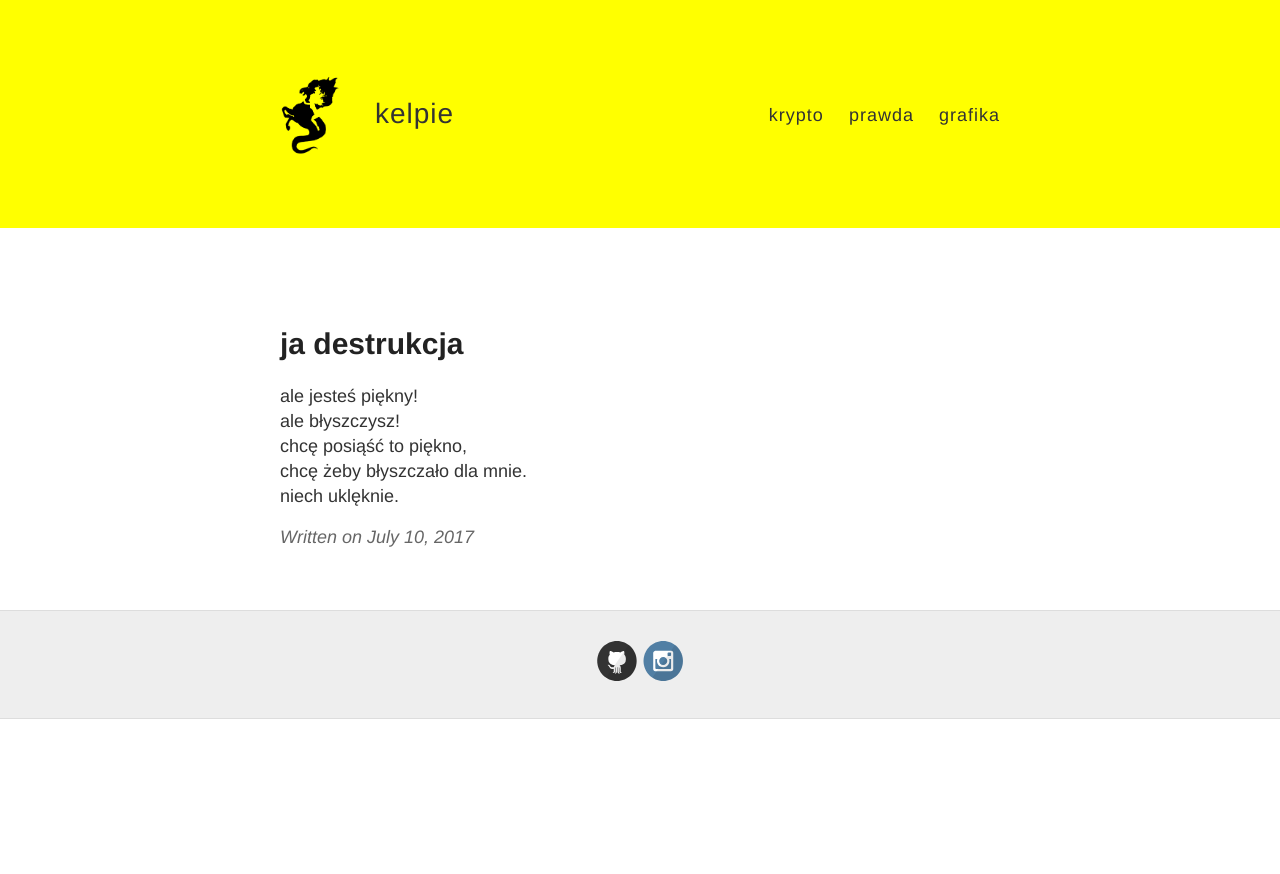
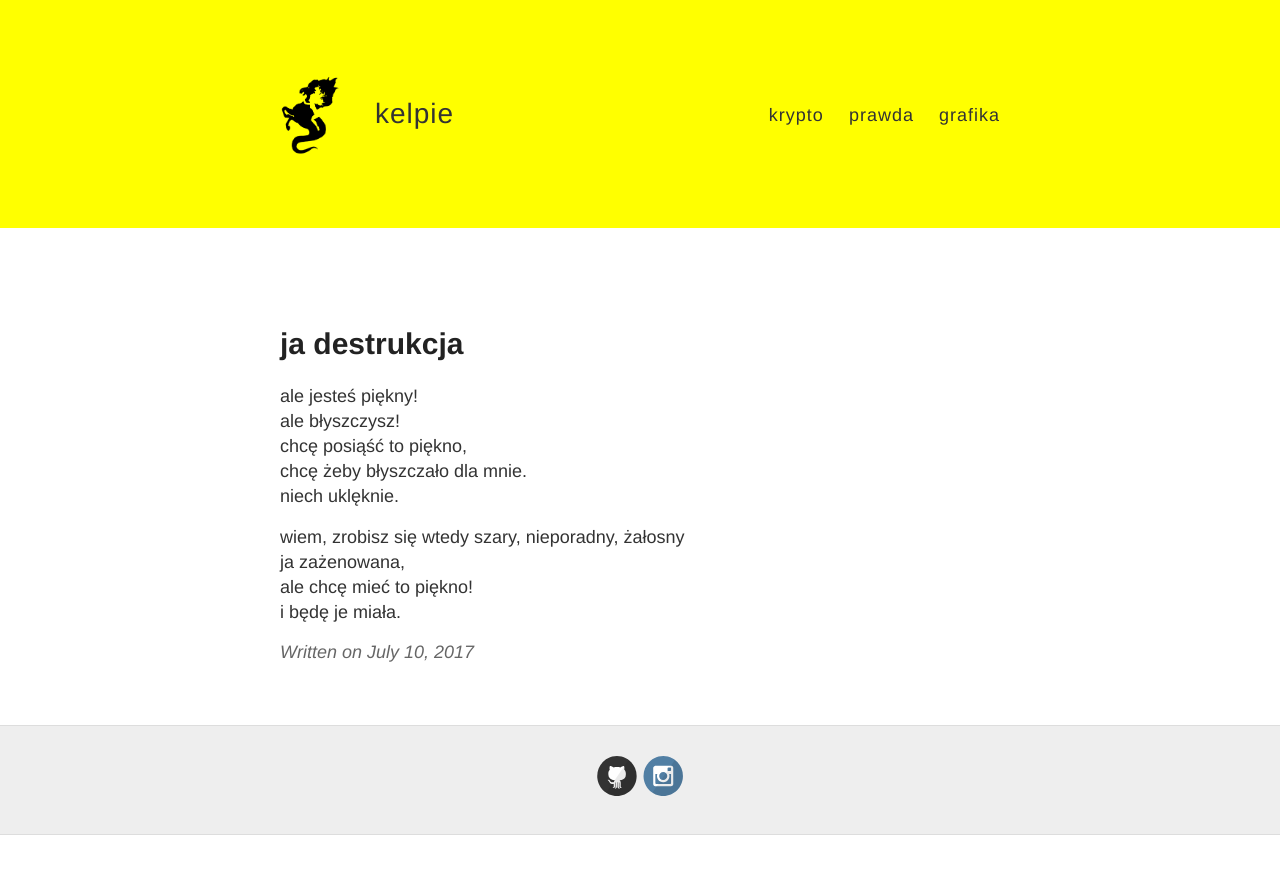
Before and after one commit to keIpie/keIpie.github.io, a Jekyll site: the page built from liryka/_posts/2017-07-10-destrukcja.md, in a window 1280 px wide. Shown: the top 874 px of the page. Built offline with Jekyll 4.4.1, drawn with Linux system fonts in a browser that asks for light colours.

Commit message:
kryptowanie

```diff
--- a/liryka/_posts/2017-07-10-destrukcja.md
+++ b/liryka/_posts/2017-07-10-destrukcja.md
@@ -8,3 +8,9 @@ ale błyszczysz!\
 chcę posiąść to piękno,\
 chcę żeby błyszczało dla mnie.\
 niech uklęknie.
+
+wiem, zrobisz się wtedy
+szary, nieporadny, żałosny\
+ja zażenowana,\
+ale chcę mieć to piękno!\
+i będę je miała.
```
